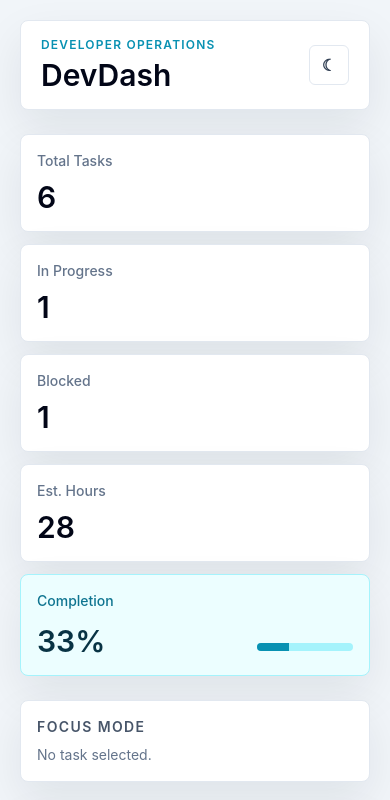
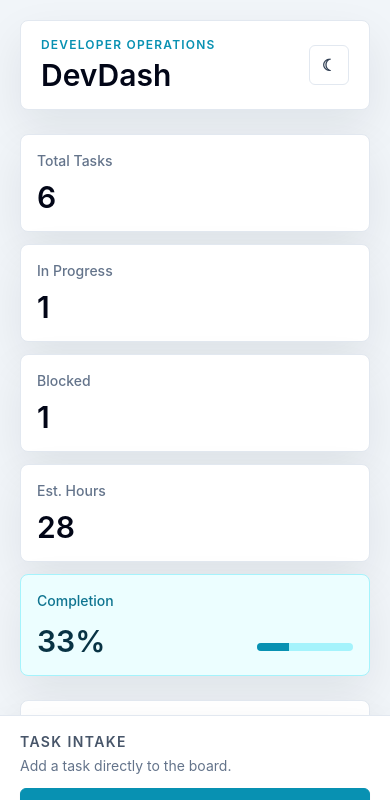
Before and after one commit to error411/DevDash, a React (Vite) app: page / in a window 390 px wide. Shown: the top 800 px of the page. Built offline with nearby package versions, Linux system fonts and the light colour scheme.

Commit message:
adjusted add action pinned to bottom on mobile

```diff
--- a/src/App.tsx
+++ b/src/App.tsx
@@ -17,7 +17,7 @@ const App = () => {
 
   return (
     <main className="min-h-screen bg-slate-100 text-slate-950 transition-colors duration-300 dark:bg-neutral-950 dark:text-slate-100">
-      <div className="mx-auto flex min-h-screen w-full max-w-7xl flex-col gap-6 px-5 py-5 sm:px-6 lg:px-8">
+      <div className="mx-auto flex min-h-screen w-full max-w-7xl flex-col gap-6 px-5 pb-36 pt-5 sm:px-6 sm:py-5 lg:px-8">
         <Header />
         <StatsGrid />
         <section className="grid gap-4 lg:grid-cols-2">
@@ -28,7 +28,7 @@ const App = () => {
         </section>
         <SearchFilters />
         <KanbanBoard />
-        <div className="sm:hidden">
+        <div className="fixed inset-x-0 bottom-0 z-40 sm:hidden">
           <NewTaskForm />
         </div>
       </div>
--- a/src/components/tasks/NewTaskForm.tsx
+++ b/src/components/tasks/NewTaskForm.tsx
@@ -88,7 +88,7 @@ export const NewTaskForm = () => {
   };
 
   return (
-    <section className="border-t border-slate-200 bg-white px-0 pb-[env(safe-area-inset-bottom)] pt-4 dark:border-neutral-800 dark:bg-neutral-900 sm:rounded-lg sm:border sm:p-4 sm:shadow-soft">
+    <section className="border-t border-slate-200 bg-white px-5 pb-[calc(1rem+env(safe-area-inset-bottom))] pt-4 shadow-2xl dark:border-neutral-800 dark:bg-neutral-900 sm:rounded-lg sm:border sm:p-4 sm:shadow-soft">
       <div className="flex flex-col gap-3 sm:flex-row sm:items-center sm:justify-between">
         <div>
           <h2 className="text-sm font-semibold uppercase tracking-widest text-slate-600 dark:text-slate-300">
```
